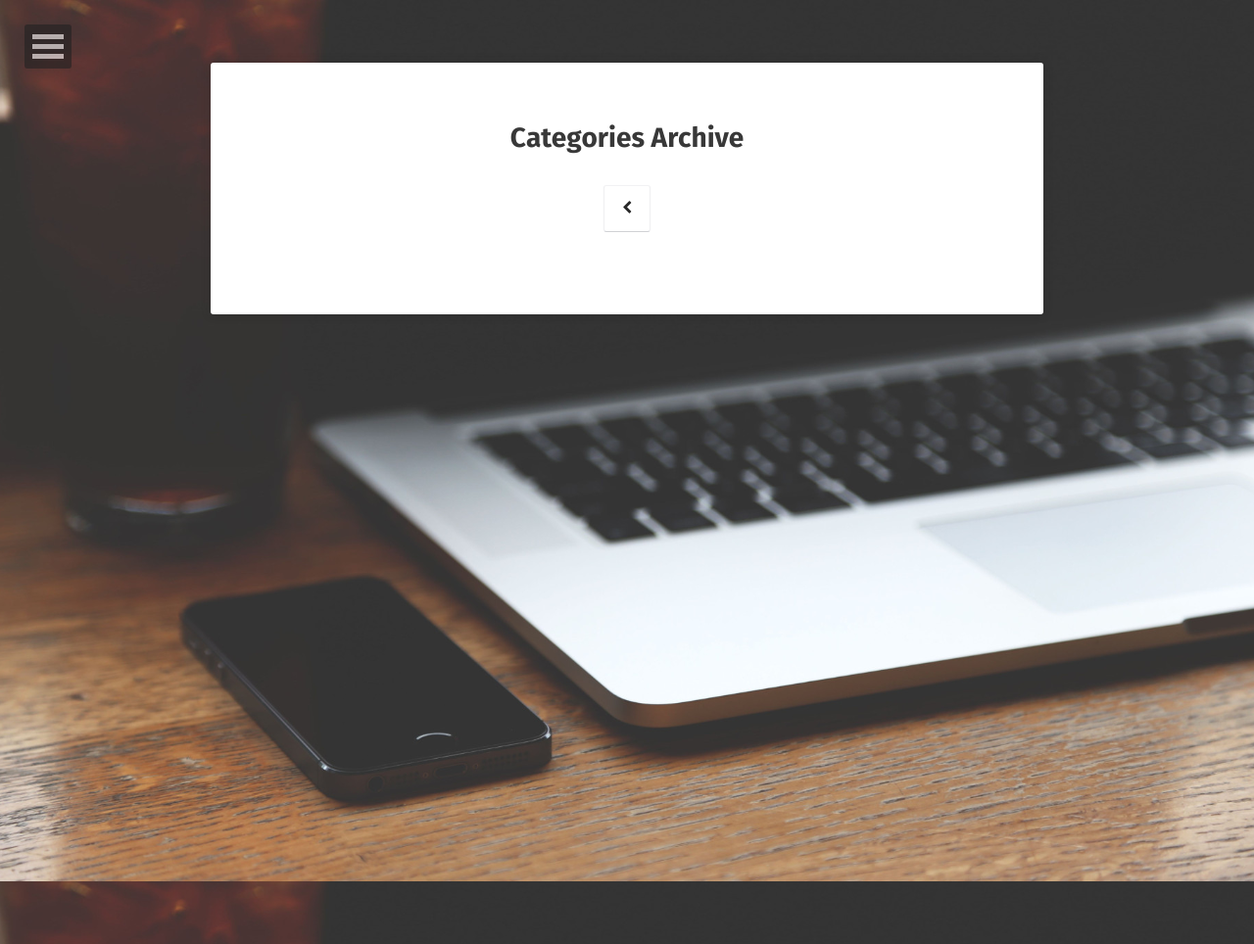
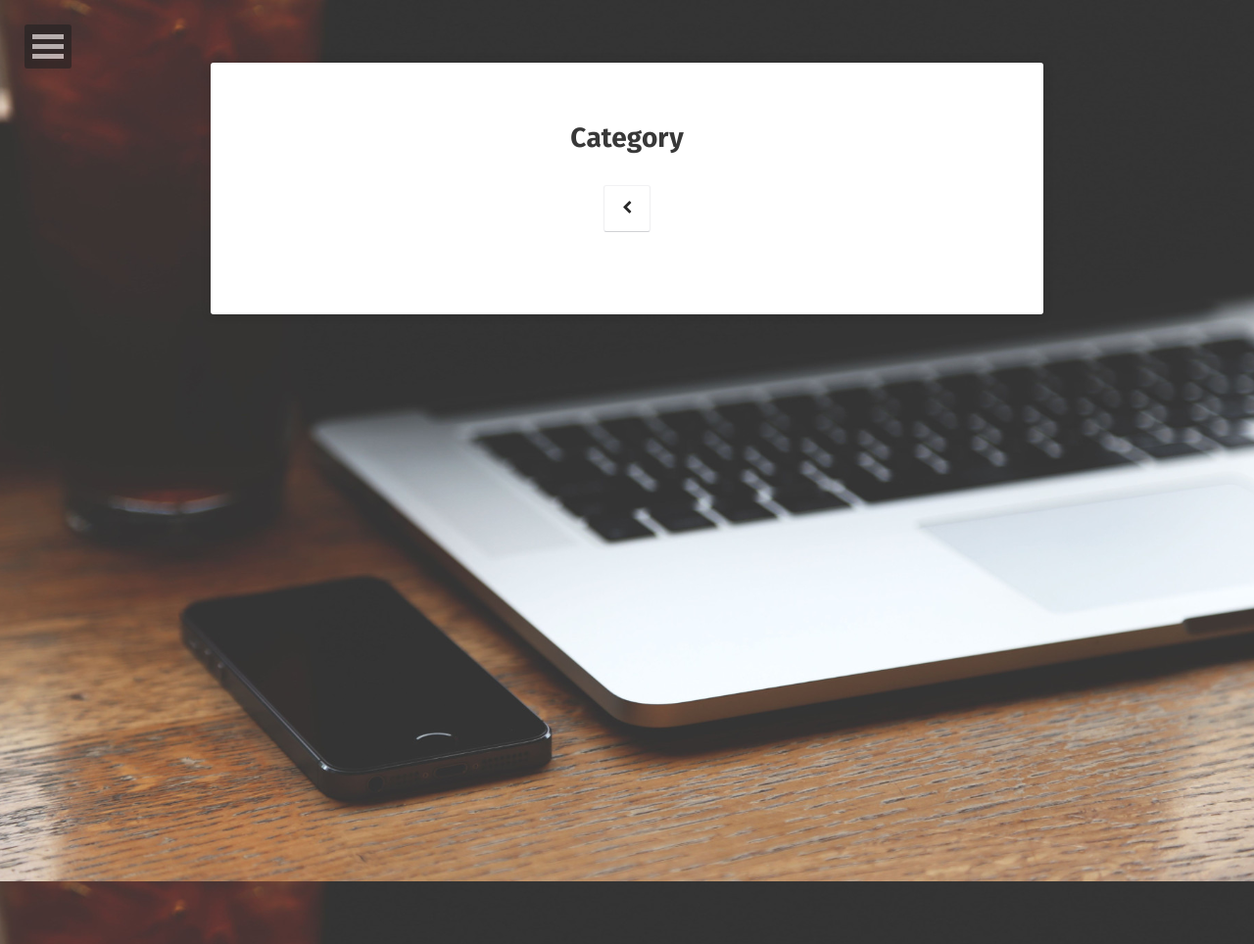
Before and after one commit to sum529-create/sum529-create.github.io, a Jekyll site: the page built from categories/index.html, in a window 1280 px wide. Shown: the whole page at 98% size. Built offline with Jekyll 4.4.1, drawn with Linux system fonts in a browser that asks for light colours; some web fonts are replaced.

Commit message:
Update index.html

```diff
--- a/categories/index.html
+++ b/categories/index.html
@@ -1,7 +1,6 @@
 ---
 layout: page
-title: Categories Archive
-description: "An archive of posts sorted by tag."
+title: Category
 comments: false
 ---
 
@@ -11,21 +10,20 @@
 <ul class="entry-meta inline-list">
   {% for item in (0..site.categories.size) %}{% unless forloop.last %}
     {% capture this_word %}{{ categories_list[item] | strip_newlines }}{% endcapture %}
-  	<li><a href="#{{ this_word }}" class="tag">
-    <span class="term">{{ this_word }}</span>
-    <span class="count">{{ site.categories[this_word].size }}</span>
-    </a></li>
+  	<li><a href="#{{ this_word }}" class="tag"><span class="term">{{ this_word }}</span> <span class="count">{{ site.categories[this_word].size }}</span></a></li>
   {% endunless %}{% endfor %}
 </ul>
 
 {% for item in (0..site.categories.size) %}{% unless forloop.last %}
   {% capture this_word %}{{ categories_list[item] | strip_newlines }}{% endcapture %}
-  <article>
-	  <a href="{{site.url}}/categories/{{this_word}}"><h2 id="{{ this_word }}" class="tag-heading">{{ this_word }}</h2></a>
-    <ul>
+	<article>
+	<a href="{{site.url}}/categories/{{this_word}}">
+     <h2 id="{{ this_word }}" class="tag-heading">{{ this_word }}</h2>
+    </a>
+	    <ul>
     {% for post in site.categories[this_word] %}{% if post.title != null %}
       <li class="entry-title"><a href="{{ site.url }}{{ post.url }}" title="{{ post.title }}">{{ post.title }}</a></li>
     {% endif %}{% endfor %}
 		</ul>
-    </article><!-- /.hentry -->
+	</article><!-- /.hentry -->
 {% endunless %}{% endfor %}
```
